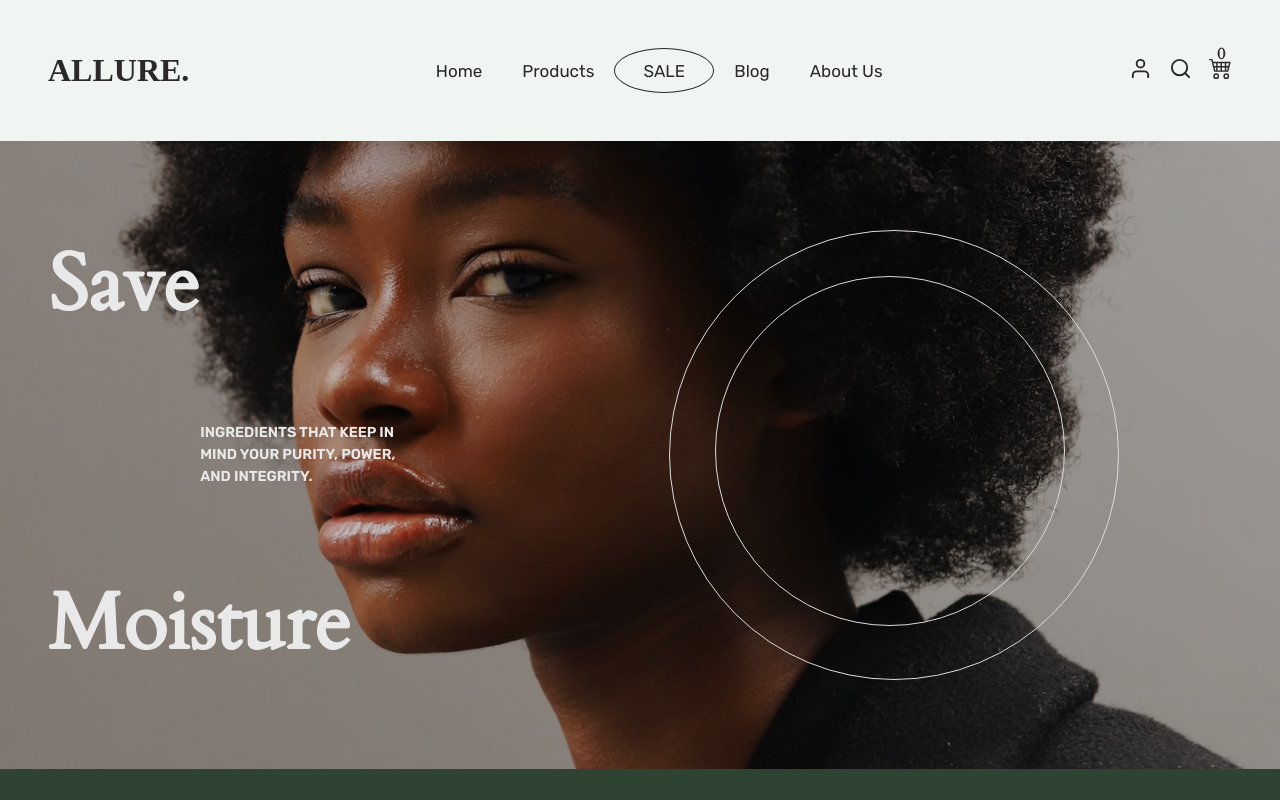
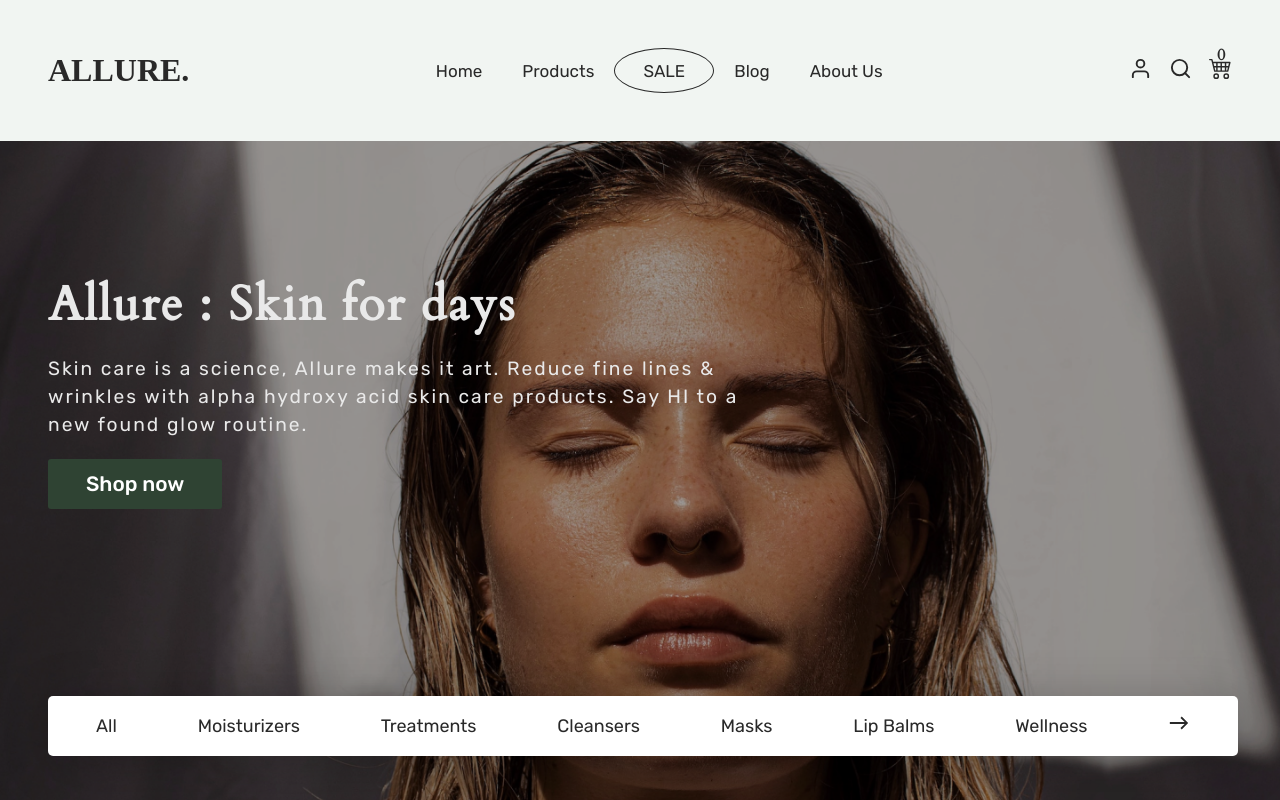
Before and after one commit to Kel-VinTech/Allure-ecommerce, a React (Vite) app: page /product in a window 1280 px wide. Shown: the top 800 px of the page. Built offline with nearby package versions, Linux system fonts and the light colour scheme.

Commit message:
new page

```diff
--- a/src/App.jsx
+++ b/src/App.jsx
@@ -6,7 +6,8 @@ NavBar,
 } from "../src/components";
 import {
   Home,
-  AboutUs
+  AboutUs,
+  Products
 } from "../src/pages"
 import { Route, Routes} from "react-router-dom"
 import './scss/_reset.scss'
@@ -19,6 +20,7 @@ function App() {
         <Routes>
           <Route path='/' element={<Home />}/>
           <Route path='/blog' element={<BlogContent />}/>
+          <Route path='/product' element={<Products />}/>
           <Route path='/about' element={<AboutUs />}/>
         </Routes>
         <Footer />
--- a/src/components/NavBar/index.jsx
+++ b/src/components/NavBar/index.jsx
@@ -42,7 +42,7 @@ const NavBar =() => {
                         </li>
 
                         <li>
-                            <NavLink style={NavColor} to="/">
+                            <NavLink style={NavColor} to="/products">
                                 Products
                             </NavLink>
                         </li>
--- a/src/components/index.js
+++ b/src/components/index.js
@@ -1,4 +1,3 @@
-import NavBar from "./NavBar";
 
 export { default as NavBar } from "./NavBar";
 export { default as MainContent } from "./MainContent";
@@ -7,4 +6,5 @@ export { default as TopSales} from "./TopSales";
 export { default as LearnAbout} from "./LearnAbout";
 export { default as BlogContent} from "./BlogContent";
 export { default as HeroContent} from "./HeroContent";
+// export { default as ProductUI } from "./ProductUI";
 export { default as Footer } from "./Footer";
--- /dev/null
+++ b/src/pages/Products/index.jsx
@@ -0,0 +1,14 @@
+import { HeroContent} from "../../components";
+
+const Products = () => {
+    return(
+        <section >
+            <aside></aside>
+            <main>
+            <HeroContent />
+            </main>
+        </section>
+    )
+}
+
+export default Products;
--- a/src/pages/index.js
+++ b/src/pages/index.js
@@ -1,2 +1,3 @@
 export {default as Home} from "./Home";
+export {default as Products} from "./Products";
 export {default as AboutUs} from "./AboutUs";
--- a/src/scss/Nav.scss
+++ b/src/scss/Nav.scss
@@ -86,7 +86,7 @@ nav{
 .cart span{
     position: absolute;
     transform: translate(-15px,0);
-    top: 43px;
+    top: 44px;
 
 }
 
```
Also changed, not shown: src/components/ProductUI/ProductCard.jsx (added, +19 -0 lines), src/components/ProductUI/ProductList.jsx (added, +11 -0 lines).
